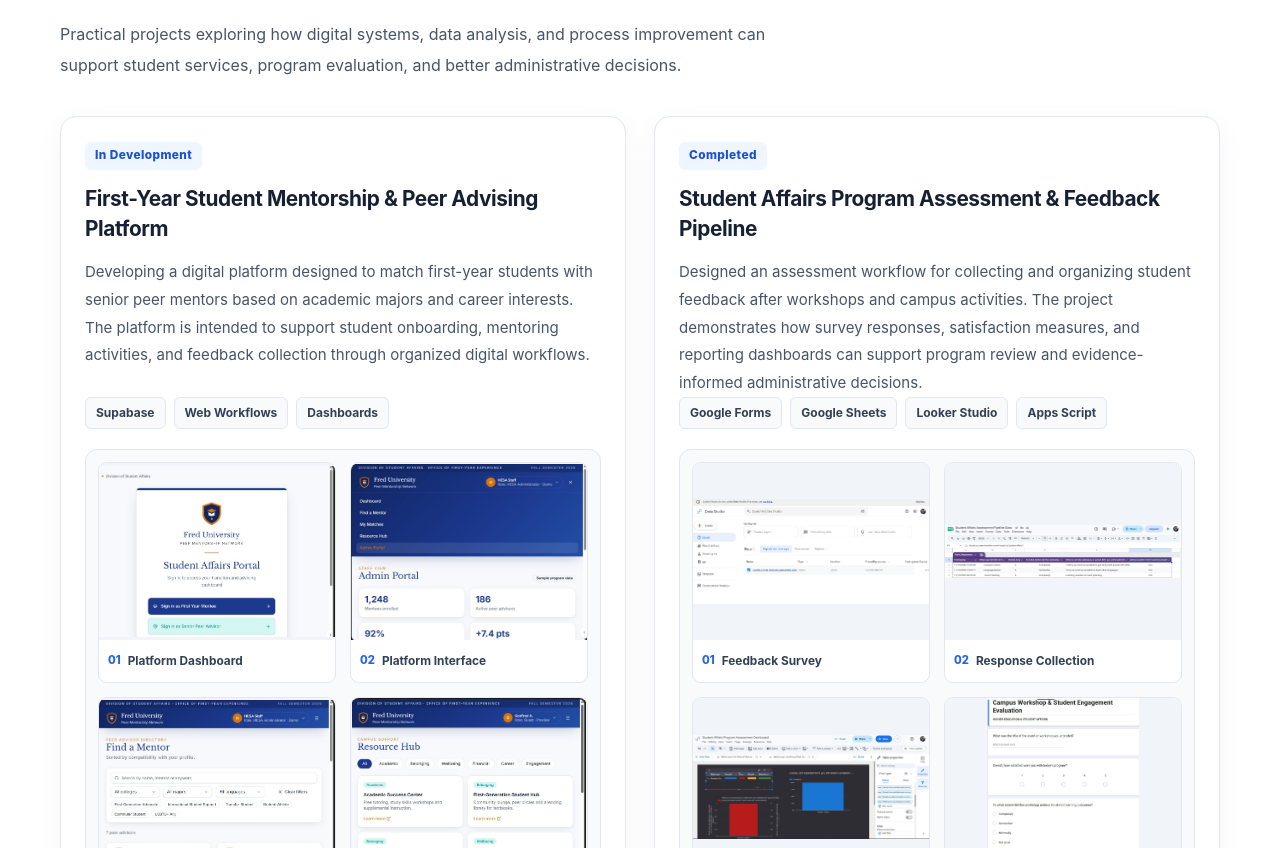
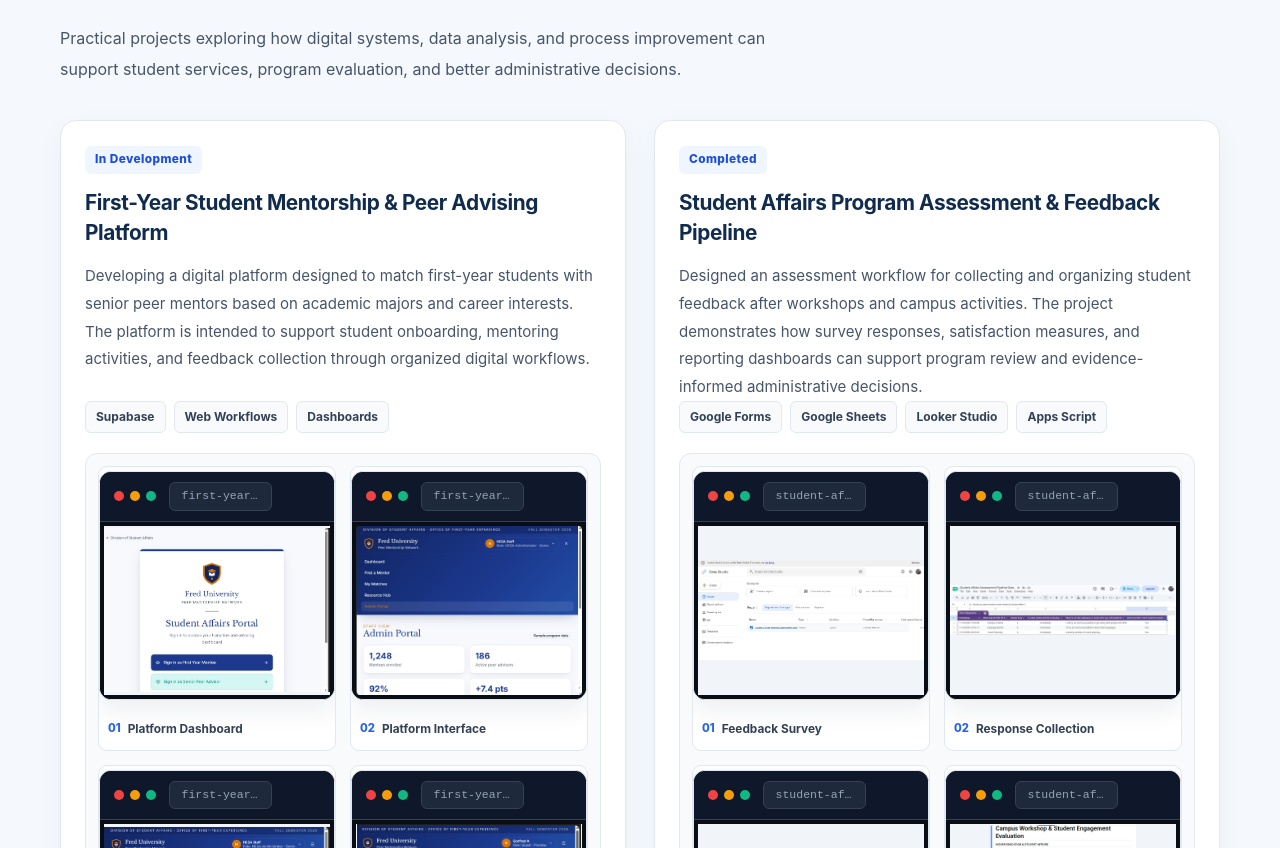
Before and after one commit to G-TechFred/Godfred-Portfolio, a React (Vite) app: page / in a window 1280 px wide. Shown: the part 1952-2800 px from the top of the page. Built offline with nearby package versions, Linux system fonts and the light colour scheme.

Commit message:
Add browser mockup components and update project styles

```diff
--- a/src/App.tsx
+++ b/src/App.tsx
@@ -147,6 +147,33 @@ const projects: Project[] = [
     ],
   },
 ];
+
+/* Reusable Browser Mockup Component */
+function BrowserMockup({ url, children }: { url: string; children: React.ReactNode }) {
+  return (
+    <div className="browser-mockup">
+      {/* Browser Header Bar */}
+      <div className="browser-header">
+        <div className="browser-dots">
+          <div className="browser-dot dot-red"></div>
+          <div className="browser-dot dot-yellow"></div>
+          <div className="browser-dot dot-green"></div>
+        </div>
+
+        <div className="browser-url">
+          {url}
+        </div>
+
+        <div style={{ width: '36px' }}></div>
+      </div>
+
+      {/* Screen Content Area */}
+      <div className="browser-body">
+        {children}
+      </div>
+    </div>
+  );
+}
 
 export default function App() {
   return (
@@ -328,6 +355,8 @@ export default function App() {
                       aria-label={`Open ${image.caption} image for ${project.title}`}
                       key={image.src}
                     >
+                      {/* Wrapped Screenshot inside Browser Mockup */}
+                      <BrowserMockup url={`${project.title.toLowerCase().replace(/[^a-z0-9]/g, '-')}.app`}>
                         <div className="gallery-image-wrapper">
                           <img
                             src={image.src}
@@ -340,6 +369,7 @@ export default function App() {
                             View image ↗️
                           </span>
                         </div>
+                      </BrowserMockup>
 
                       <span className="gallery-image-caption">
                         <span className="image-number">
--- a/src/index.css
+++ b/src/index.css
@@ -3,8 +3,7 @@ GLOBAL RESET AND VARIABLES
 ========================================= */
 
 :root {
-font-family:
-Inter, -apple-system, BlinkMacSystemFont, “Segoe UI”, sans-serif;
+  font-family: Inter, -apple-system, BlinkMacSystemFont, "Segoe UI", sans-serif;
 
   color: #172033;
   background: #ffffff;
@@ -14,16 +13,16 @@ text-rendering: optimizeLegibility;
   -webkit-font-smoothing: antialiased;
   -moz-osx-font-smoothing: grayscale;
 
-–primary: #173b68;
-–primary-dark: #102b4d;
-–accent: #3b82f6;
-–text: #172033;
-–muted: #64748b;
-–border: #e2e8f0;
-–surface: #ffffff;
-–surface-light: #f5f8fc;
-–radius: 14px;
-–shadow: 0 8px 30px rgba(15, 35, 65, 0.06);
+  --primary: #173b68;
+  --primary-dark: #102b4d;
+  --accent: #3b82f6;
+  --text: #172033;
+  --muted: #64748b;
+  --border: #e2e8f0;
+  --surface: #ffffff;
+  --surface-light: #f5f8fc;
+  --radius: 14px;
+  --shadow: 0 8px 30px rgba(15, 35, 65, 0.06);
 }
 
 * {
@@ -45,8 +44,7 @@ body,
 button,
 input,
 textarea {
-font-family:
-Inter, -apple-system, BlinkMacSystemFont, “Segoe UI”, sans-serif;
+  font-family: Inter, -apple-system, BlinkMacSystemFont, "Segoe UI", sans-serif;
 }
 
 img {
@@ -88,12 +86,12 @@ padding: 88px 0;
 }
 
 .light-section {
-background: var(–surface-light);
+  background: var(--surface-light);
 }
 
 .eyebrow {
   margin-bottom: 12px;
-color: var(–accent);
+  color: var(--accent);
   font-size: 0.78rem;
   font-weight: 800;
   letter-spacing: 0.16em;
@@ -109,14 +107,14 @@ margin-top: 0;
 
 h2 {
   margin-bottom: 24px;
-color: var(–primary-dark);
+  color: var(--primary-dark);
   font-size: clamp(1.8rem, 3vw, 2.5rem);
   line-height: 1.25;
   letter-spacing: -0.035em;
 }
 
 h3 {
-color: var(–primary-dark);
+  color: var(--primary-dark);
   line-height: 1.4;
 }
 
@@ -127,10 +125,10 @@ color: #475569;
 .card {
   min-width: 0;
   padding: 26px;
-background: var(–surface);
-border: 1px solid var(–border);
-border-radius: var(–radius);
-box-shadow: var(–shadow);
+  background: var(--surface);
+  border: 1px solid var(--border);
+  border-radius: var(--radius);
+  box-shadow: var(--shadow);
 }
 
 /* =========================================
@@ -157,7 +155,7 @@ gap: 24px;
 
 .logo {
   flex-shrink: 0;
-color: var(–primary-dark);
+  color: var(--primary-dark);
   font-size: 1.15rem;
   font-weight: 800;
   letter-spacing: -0.035em;
@@ -179,7 +177,7 @@ transition: color 0.2s ease;
 }
 
 .nav-links a:hover {
-color: var(–accent);
+  color: var(--accent);
 }
 
 /* =========================================
@@ -203,7 +201,9 @@ linear-gradient(135deg, #f8fbff 0%, #edf4fc 100%);
   max-width: 1160px;
 }
 
-/* Personal profile photo */
+/* =========================================
+   PROFILE PHOTO
+========================================= */
 
 .profile-photo-container {
   display: flex;
@@ -219,9 +219,9 @@ height: 180px;
   max-width: 100%;
   flex-shrink: 0;
 
-/* Keep the photo circular and show more of the forehead */
+  /* Show more of the upper part of the portrait */
   object-fit: cover;
-object-position: center 18%;
+  object-position: center 5%;
 
   border-radius: 50%;
   border: 4px solid #ffffff;
@@ -229,10 +229,14 @@ background: #e8eef6;
   box-shadow: 0 8px 24px rgba(15, 35, 65, 0.14);
 }
 
+/* =========================================
+   HERO TEXT AND BUTTONS
+========================================= */
+
 .hero h1 {
   max-width: 900px;
   margin-bottom: 24px;
-color: var(–primary-dark);
+  color: var(--primary-dark);
   font-size: clamp(2.5rem, 5.5vw, 4.7rem);
   line-height: 1.1;
   letter-spacing: -0.06em;
@@ -240,7 +244,7 @@ letter-spacing: -0.06em;
 
 .hero h1 span {
   display: block;
-color: var(–accent);
+  color: var(--accent);
 }
 
 .hero-description {
@@ -278,23 +282,23 @@ transform: translateY(-2px);
 }
 
 .button.primary {
-background: var(–primary);
+  background: var(--primary);
   color: #ffffff;
 }
 
 .button.primary:hover {
-background: var(–primary-dark);
+  background: var(--primary-dark);
 }
 
 .button.secondary {
   background: #ffffff;
   border-color: #cbd5e1;
-color: var(–primary-dark);
+  color: var(--primary-dark);
 }
 
 .button.secondary:hover {
-border-color: var(–accent);
-color: var(–accent);
+  border-color: var(--accent);
+  color: var(--accent);
 }
 
 /* =========================================
@@ -499,8 +503,8 @@ opacity: 0;
   transition: opacity 0.2s ease;
 }
 
-.gallery-item:hover .gallery-image-caption,
-.gallery-item:focus-visible .image-zoom {
+.gallery-item:hover .image-zoom,
+.gallery-item:focus-within .image-zoom {
   opacity: 1;
 }
 
@@ -522,6 +526,74 @@ flex-shrink: 0;
   color: #2563eb;
   font-size: 0.7rem;
   font-weight: 800;
+}
+
+/* =========================================
+   BROWSER MOCKUP CONTAINER
+========================================= */
+
+.browser-mockup {
+  width: 100%;
+  margin-top: 4px;
+  margin-bottom: 8px;
+  border: 1px solid var(--border);
+  border-radius: 12px;
+  background: #1e293b;
+  overflow: hidden;
+  box-shadow: 0 10px 25px rgba(15, 35, 65, 0.08);
+}
+
+.browser-header {
+  display: flex;
+  align-items: center;
+  justify-content: space-between;
+  padding: 10px 14px;
+  background: #0f172a;
+  border-bottom: 1px solid #334155;
+}
+
+.browser-dots {
+  display: flex;
+  align-items: center;
+  gap: 6px;
+}
+
+.browser-dot {
+  width: 10px;
+  height: 10px;
+  border-radius: 50%;
+}
+
+.dot-red {
+  background-color: #ef4444;
+}
+
+.dot-yellow {
+  background-color: #f59e0b;
+}
+
+.dot-green {
+  background-color: #10b981;
+}
+
+.browser-url {
+  width: 50%;
+  padding: 4px 12px;
+  background: #1e293b;
+  border: 1px solid #334155;
+  border-radius: 6px;
+  color: #94a3b8;
+  font-size: 0.72rem;
+  font-family: monospace;
+  text-align: center;
+  white-space: nowrap;
+  overflow: hidden;
+  text-overflow: ellipsis;
+}
+
+.browser-body {
+  background: #090d16;
+  padding: 4px;
 }
 
 /* =========================================
@@ -565,7 +637,7 @@ gap: 20px;
 .skill-group {
   min-width: 0;
   padding: 24px;
-border: 1px solid var(–border);
+  border: 1px solid var(--border);
   border-radius: 12px;
   background: #ffffff;
   transition:
@@ -715,8 +787,6 @@ outline: 3px solid #60a5fa;
   outline-offset: 4px;
 }
 
-/* Avoid hover movement on touch devices */
-
 @media (hover: none) {
   .contact-button:hover {
     transform: none;
@@ -768,7 +838,7 @@ TABLET RESPONSIVENESS
 
 @media (max-width: 900px) {
   .container {
-width: min(100% - 36px, 760px);
+    width: min(calc(100% - 36px), 760px);
   }
 
   .section {
@@ -804,7 +874,7 @@ padding: 80px 0 90px;
   .profile-photo {
     width: 165px;
     height: 165px;
-object-position: center 18%;
+    object-position: center 5%;
   }
 }
 
@@ -852,7 +922,7 @@ margin-bottom: 24px;
     width: 145px;
     height: 145px;
     border-width: 3px;
-object-position: center 18%;
+    object-position: center 5%;
   }
 
   .hero h1 {
@@ -955,6 +1025,6 @@ font-size: 0.85rem;
   .profile-photo {
     width: 130px;
     height: 130px;
-object-position: center 18%;
+    object-position: center 5%;
   }
 }
```
Also changed, not shown: public/request-4.jpg. Lines whose indentation alone changed are shown as unchanged.
